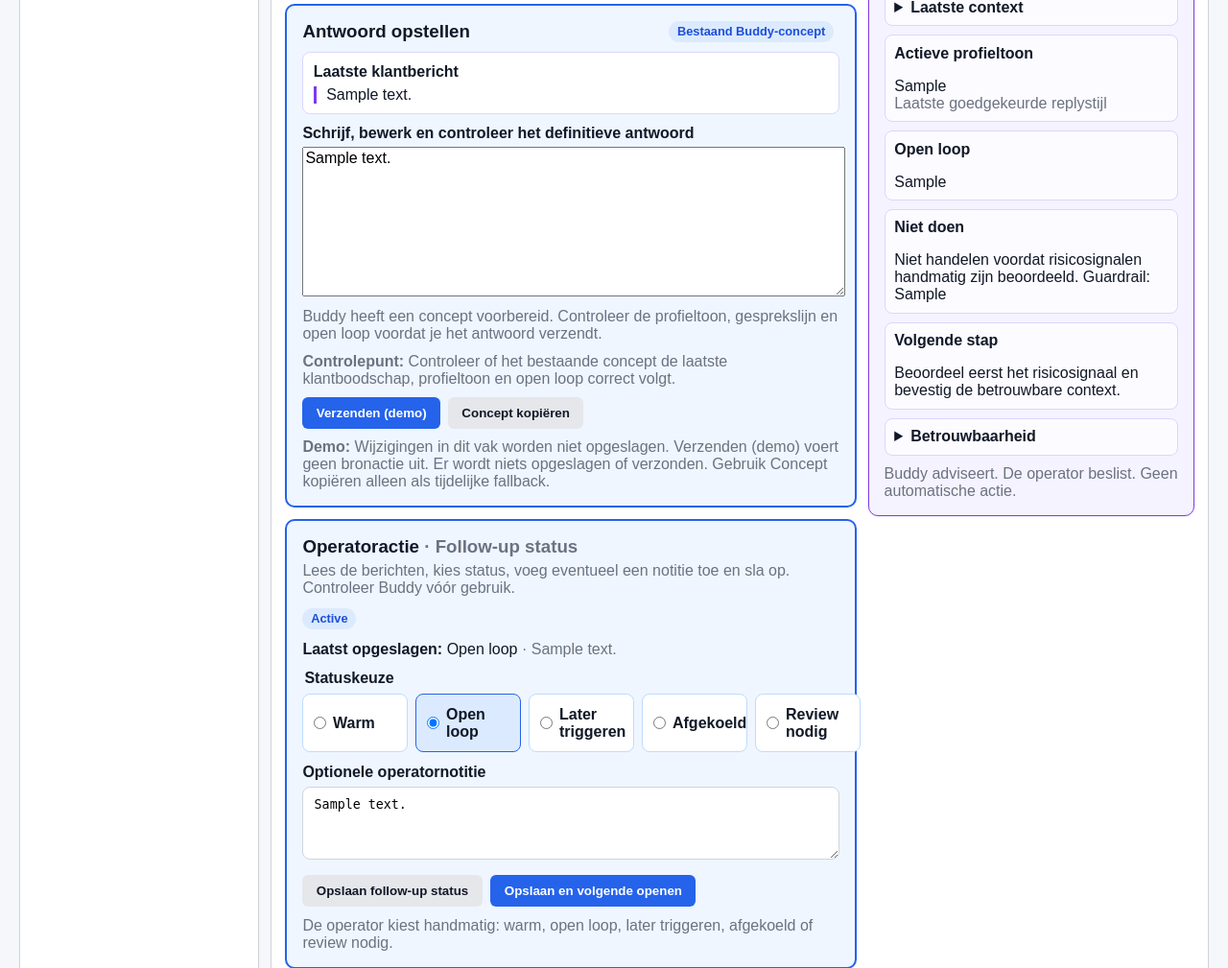
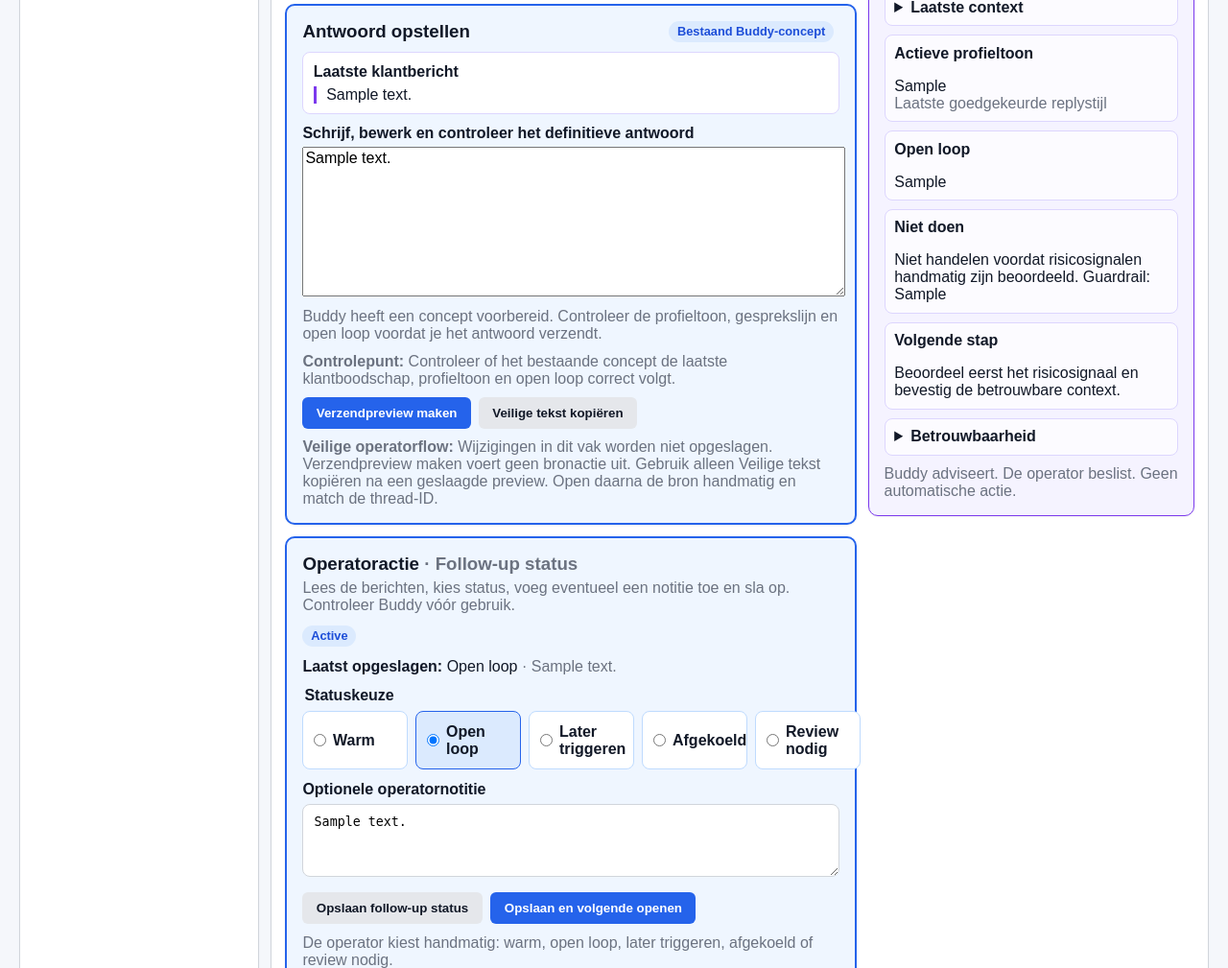
Before and after one commit to Hank-chinasky/marketing-monitor-v2, a Django app: page /chats/ in a window 1280 px wide. Shown: the part 527-1536 px from the top of the page at 96% size. Run offline with Django 5.2, Linux system fonts and the light colour scheme; a user stored in the database is signed in; tables that the repository leaves empty hold one stand-in row (values such as "Sample post").

Commit message:
Add safe source handoff v1

```diff
--- a/templates/chats/_buddy_reply_focus.html
+++ b/templates/chats/_buddy_reply_focus.html
@@ -167,7 +167,7 @@
                 data-demo-read-only="{% if demo_read_only %}true{% else %}false{% endif %}"
                 {% if demo_read_only or not operator_reply_draft.reply_text %}disabled{% endif %}
             >
-                Verzenden (demo)
+                Verzendpreview maken
             </button>
 
             <button
@@ -176,9 +176,10 @@
                 class="secondary-button"
                 data-buddy-copy-button
                 data-demo-read-only="{% if demo_read_only %}true{% else %}false{% endif %}"
-                {% if demo_read_only or not operator_reply_draft.reply_text %}disabled{% endif %}
+                hidden
+                disabled
             >
-                Concept kopiëren
+                Veilige tekst kopiëren
             </button>
 
             <span
@@ -221,6 +222,76 @@
                 style="margin:0.65rem 0 0;"
             ></p>
 
+            <div
+                data-safe-source-handoff
+                style="
+                    margin-top:0.75rem;
+                    padding-top:0.75rem;
+                    border-top:1px solid #cbd5e1;
+                "
+            >
+                <strong>Bronhandoff</strong>
+
+                <dl
+                    style="
+                        display:grid;
+                        grid-template-columns:
+                            repeat(auto-fit, minmax(150px, 1fr));
+                        gap:0.55rem;
+                        margin:0.55rem 0 0;
+                    "
+                >
+                    <div>
+                        <dt><strong>Bron</strong></dt>
+                        <dd style="margin:0.2rem 0 0;">
+                            {{ selected_thread.get_source_system_display }}
+                        </dd>
+                    </div>
+
+                    <div>
+                        <dt><strong>Profiel</strong></dt>
+                        <dd style="margin:0.2rem 0 0;">
+                            {% if selected_thread.channel %}
+                                {{ selected_thread.channel.get_platform_display }}
+                                /
+                                {{ selected_thread.channel.handle }}
+                            {% else %}
+                                -
+                            {% endif %}
+                        </dd>
+                    </div>
+
+                    <div>
+                        <dt><strong>Site</strong></dt>
+                        <dd style="margin:0.2rem 0 0;">
+                            {% if selected_thread.source_site_label %}
+                                {{ selected_thread.source_site_label }}
+                                {% if selected_thread.source_site_id %}
+                                    · {{ selected_thread.source_site_id }}
+                                {% endif %}
+                            {% elif selected_thread.source_site_id %}
+                                {{ selected_thread.source_site_id }}
+                            {% else %}
+                                -
+                            {% endif %}
+                        </dd>
+                    </div>
+
+                    <div>
+                        <dt><strong>Thread-ID</strong></dt>
+                        <dd style="margin:0.2rem 0 0;">
+                            {{ selected_thread.source_thread_id }}
+                        </dd>
+                    </div>
+                </dl>
+
+                <p class="muted" style="margin:0.55rem 0 0;">
+                    Er is nog geen gecontroleerde thread-deeplink.
+                    Open de bron handmatig en controleer site,
+                    profiel en thread-ID voordat je verzendt.
+                </p>
+            </div>
+
             <p class="muted" style="margin:0.45rem 0 0;">
                 <strong>Preview-only:</strong>
                 er is niets opgeslagen of naar een bron verzonden.
@@ -232,11 +303,11 @@
             class="muted"
             style="margin:0.65rem 0 0;"
         >
-            <strong>Demo:</strong>
+            <strong>Veilige operatorflow:</strong>
             Wijzigingen in dit vak worden niet opgeslagen.
-            Verzenden (demo) voert geen bronactie uit.
-            Er wordt niets opgeslagen of verzonden.
-            Gebruik Concept kopiëren alleen als tijdelijke fallback.
+            Verzendpreview maken voert geen bronactie uit.
+            Gebruik alleen Veilige tekst kopiëren na een geslaagde preview.
+            Open daarna de bron handmatig en match de thread-ID.
         </p>
     {% else %}
         <p class="muted" style="margin-bottom:0;">
@@ -305,13 +376,18 @@
             const sendDemoButtonLabel =
                 sendDemoButton.textContent;
             let previewController = null;
+            let safePreviewText = '';
 
             const resetPreview = () => {
+                safePreviewText = '';
                 previewPanel.hidden = true;
                 previewBadge.textContent = '';
                 previewBadge.className = 'badge';
                 previewText.textContent = '';
                 previewDetail.textContent = '';
+                copyButton.hidden = true;
+                copyButton.disabled = true;
+                copyStatus.textContent = '';
             };
 
             const updateButtonState = () => {
@@ -322,7 +398,6 @@
                 );
 
                 sendDemoButton.disabled = disabled;
-                copyButton.disabled = disabled;
             };
 
             textarea.addEventListener('input', () => {
@@ -399,9 +474,11 @@
                         return;
                     }
 
+                    safePreviewText = String(
+                        payload.preview_text || ''
+                    );
                     previewPanel.hidden = false;
-                    previewText.textContent =
-                        payload.preview_text || '';
+                    previewText.textContent = safePreviewText;
 
                     const matchLabels = {
                         email: 'e-mailadres',
@@ -437,8 +514,15 @@
                         );
                     }
 
+                    copyButton.hidden =
+                        safePreviewText.trim() === '';
+                    copyButton.disabled = (
+                        demoReadOnly
+                        || safePreviewText.trim() === ''
+                    );
+
                     sendDemoStatus.textContent = (
-                        'Demo: verzendpreview gemaakt. '
+                        'Veilige verzendpreview gemaakt. '
                         + 'Er is niets verzonden.'
                     );
                 } catch (error) {
@@ -459,23 +543,51 @@
             });
 
             copyButton.addEventListener('click', async () => {
-                const value = textarea.value.trim();
-
-                if (!value || demoReadOnly) {
+                if (
+                    !safePreviewText.trim()
+                    || demoReadOnly
+                    || previewPanel.hidden
+                    || copyButton.disabled
+                ) {
                     return;
                 }
 
                 sendDemoStatus.textContent = '';
+                copyStatus.textContent = '';
+
+                let fallbackTextarea = null;
 
                 try {
                     if (
                         navigator.clipboard
                         && window.isSecureContext
                     ) {
-                        await navigator.clipboard.writeText(value);
+                        await navigator.clipboard.writeText(
+                            safePreviewText
+                        );
                     } else {
-                        textarea.focus();
-                        textarea.select();
+                        fallbackTextarea =
+                            document.createElement('textarea');
+
+                        fallbackTextarea.value =
+                            safePreviewText;
+
+                        fallbackTextarea.setAttribute(
+                            'readonly',
+                            ''
+                        );
+
+                        fallbackTextarea.style.position =
+                            'fixed';
+
+                        fallbackTextarea.style.opacity =
+                            '0';
+
+                        document.body.appendChild(
+                            fallbackTextarea
+                        );
+
+                        fallbackTextarea.select();
 
                         if (!document.execCommand('copy')) {
                             throw new Error('copy_failed');
@@ -483,12 +595,16 @@
                     }
 
                     copyStatus.textContent =
-                        'Concept gekopieerd.';
+                        'Veilige previewtekst gekopieerd.';
                 } catch (error) {
                     copyStatus.textContent = (
                         'Kopiëren niet gelukt. '
-                        + 'Selecteer het antwoord handmatig.'
+                        + 'Selecteer de veilige previewtekst handmatig.'
                     );
+                } finally {
+                    if (fallbackTextarea) {
+                        fallbackTextarea.remove();
+                    }
                 }
             });
         })();
```
Also changed, not shown: core/tests/test_buddy_reply_focus_v1.py (+50 -5 lines), core/tests/test_shared_core_v1_views.py (+2 -2 lines).
